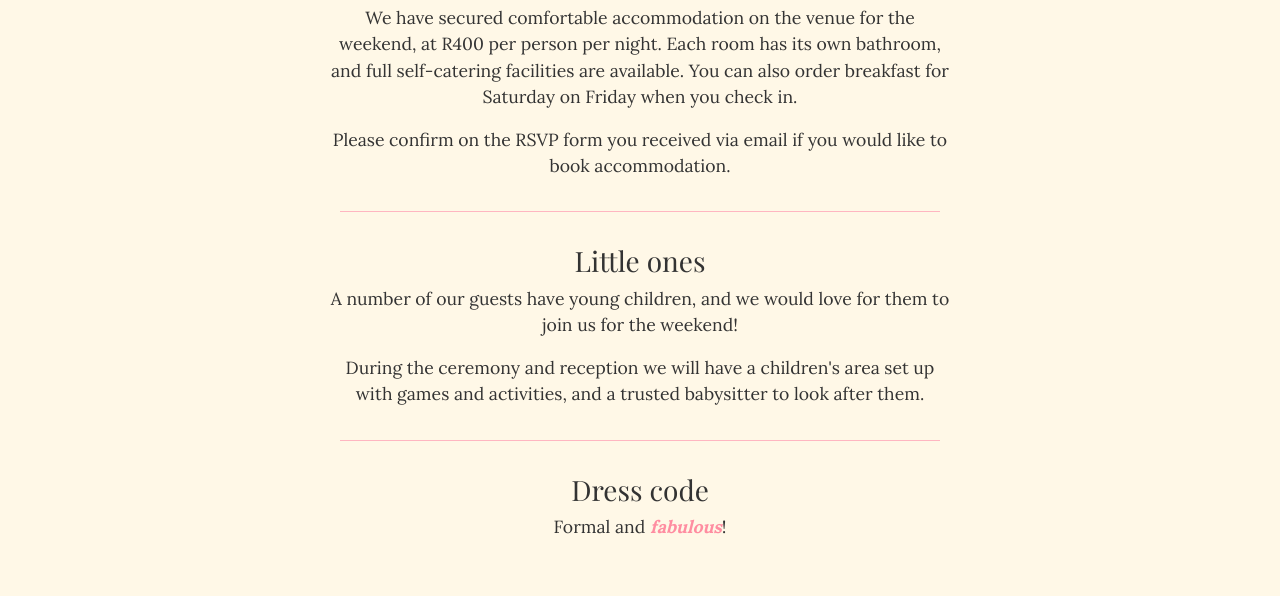
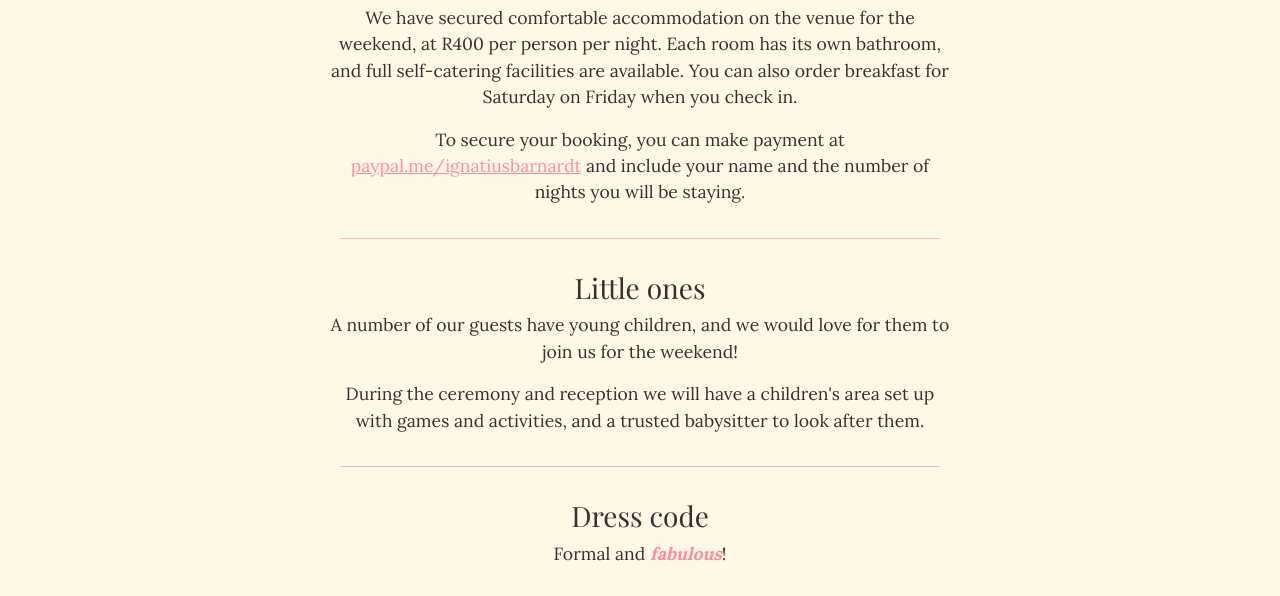
Before and after one commit to barnardt/elizatius-the-wedding, a plain HTML site: page index.html in a window 1280 px wide. Shown: the part 4286-4882 px from the top of the page. Drawn offline with nearby package versions, Linux system fonts and the light colour scheme.

Commit message:
add stuff

```diff
--- a/index.html
+++ b/index.html
@@ -185,7 +185,10 @@
                 Each room has its own bathroom, and full self-catering facilities are available.
                 You can also order breakfast for Saturday on Friday when you check in.
             </p>
-            <p>Please confirm on the RSVP form you received via email if you would like to book accommodation.</p>
+            <p>
+                To secure your booking, you can make payment at <a href="https://www.paypal.me/iwbarnardt" target="_blank">paypal.me/ignatiusbarnardt</a> and
+                include your name and the number of nights you will be staying.
+            </p>
 
             <div class="section-divider"></div>
 
@@ -233,7 +236,7 @@
     <section id="rsvp" class="text-section">
         <div class="container">
             <h2>RSVP</h2>
-            <p>Please let us know if you'll be joining us by 31 March 2025. Check your email for the RSVP form (search for "elizatius" in your inbox).</p>
+            <p>Please let us know if you'll be joining us by 31 March 2025 by filling in <a href="https://forms.gle/tDzydTXqwTyEMRTq7" target="_blank">this form.</a></p>
             <p>If you have any questions, please don't hesitate to get in touch via WhatsApp or send us an email at <span id="email" style="color: #ff8da1;"></span>.</p>
             <a href="https://calendar.google.com/calendar/event?action=TEMPLATE&tmeid=M2g1YWc0MmpnbDZhNmNnZjcyM284ajBxdTEgaXdiYXJuYXJkdEBt&tmsrc=iwbarnardt%40gmail.com" target="_blank" class="calendar-btn">Add to Calendar</a>
         </div>
```
Also changed, not shown: 1 other file.
